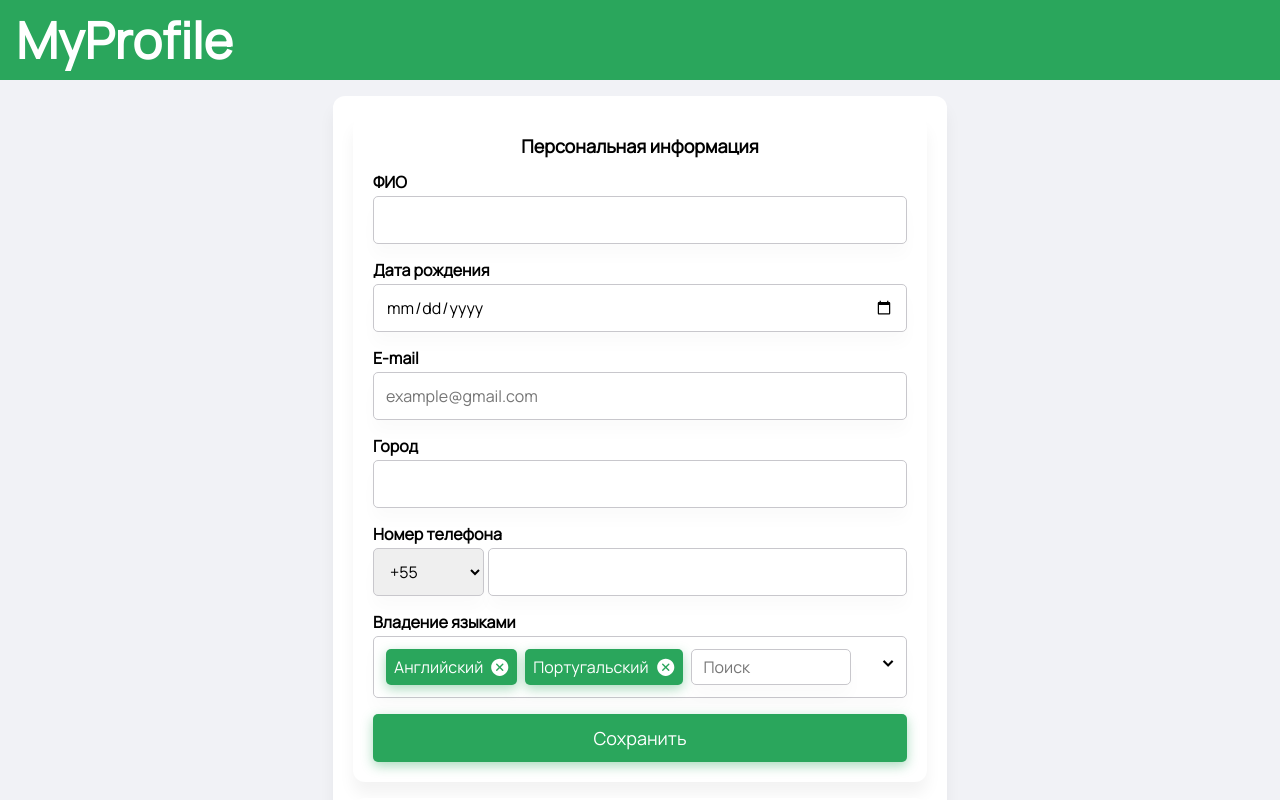
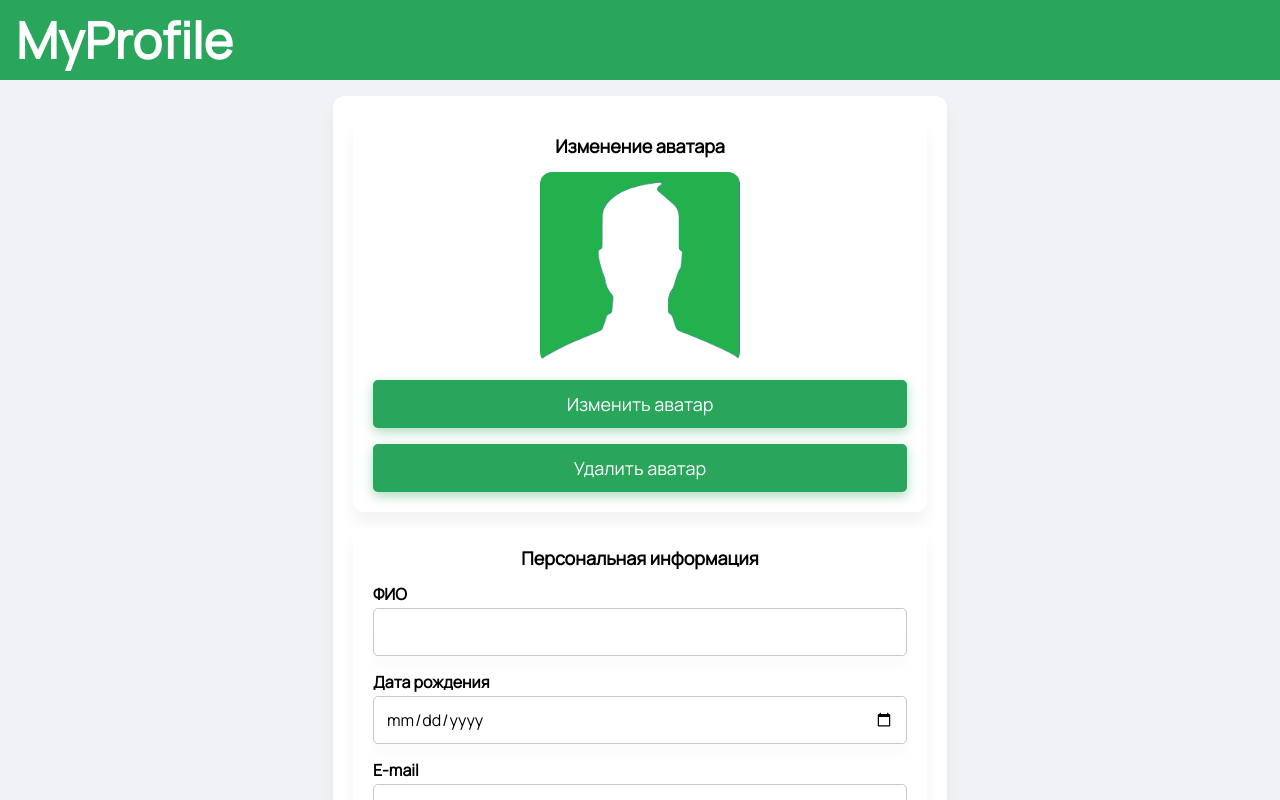
Before and after one commit to AnatolyRrr/EBAC, a Vue app in the folder Vue-profile-page/: page / in a window 1280 px wide. Shown: the top 800 px of the page. Built offline with nearby package versions, Linux system fonts and the light colour scheme.

Commit message:
feat: add ChangeAvatar component

```diff
--- /dev/null
+++ b/Vue-profile-page/src/features/ui/change-avatar/ui/ChangeAvatar.vue
@@ -0,0 +1,123 @@
+<template>
+  <section class="card-layout form avatar">
+    <h3 class="form__title">Изменение аватара</h3>
+
+    <img :src="avatarImageUrl" alt="User avatar" class="avatar__image" />
+
+    <label for="avatar" class="avatar__change">
+      <span class="avatar__change__text"> Изменить аватар </span>
+
+      <input
+        type="file"
+        name="avatar"
+        id="avatar"
+        class="avatar__change__input"
+        @change="onSaveAvatarChange($event)"
+      />
+    </label>
+
+    <BaseButton @click="onRemoveAvatarClick">Удалить аватар</BaseButton>
+
+    <AppAlert
+      :isOpen="isOpenAlert"
+      :status="isError ? 'error' : 'success'"
+      @close="isOpenAlert = false"
+    >
+      {{ alertMessage }}
+    </AppAlert>
+  </section>
+</template>
+
+<script setup lang="ts">
+import { ref } from "vue";
+import { AppAlert, BaseButton } from "@/shared/ui";
+
+const isOpenAlert = ref(false);
+const isError = ref(false);
+const alertMessage = ref("");
+const avatarImageUrl = ref("/AvatarMock.png");
+const timeoutId = ref();
+
+const allowedValues = ref(["jpg", "png"]);
+
+const onSaveAvatarChange = (event: any) => {
+  isError.value = false;
+  const format = event.target.value.slice(-3).toLowerCase();
+
+  if (!allowedValues.value.includes(format) && format !== "peg") {
+    isError.value = true;
+    alertMessage.value = "Можно выбрать только файл изображения";
+  } else {
+    const reader = new FileReader();
+
+    reader.readAsDataURL(event.target.files[0]);
+
+    reader.onload = (e: any) => {
+      avatarImageUrl.value = e.target.result;
+    };
+
+    alertMessage.value = "Аватар сохранен";
+  }
+
+  showAlert();
+};
+
+const onRemoveAvatarClick = () => {
+  isError.value = false;
+  alertMessage.value = "Аватар удален";
+  avatarImageUrl.value = "/AvatarMock.png";
+
+  showAlert();
+};
+
+const showAlert = () => {
+  clearInterval(timeoutId.value);
+
+  isOpenAlert.value = true;
+
+  timeoutId.value = setTimeout(() => {
+    isOpenAlert.value = false;
+  }, 2000);
+};
+</script>
+
+<style scoped lang="scss">
+.avatar {
+  &__image {
+    width: 200px;
+    height: auto;
+    border-radius: 12px;
+    margin: 0 auto;
+  }
+
+  &__change {
+    color: $base-white;
+    background: $main-primary;
+    width: 100%;
+    height: 40px;
+    border: 0;
+    border-radius: 5px;
+    box-shadow: 0 4px 12px rgba(42, 166, 92, 0.4);
+    display: flex;
+    align-items: center;
+    justify-content: center;
+    cursor: pointer;
+
+    @include MIN_1200 {
+      height: 48px;
+    }
+
+    &:hover {
+      background: $base-spanish-viridian;
+    }
+
+    &__text {
+      @include subtitle-one-styles;
+    }
+
+    &__input {
+      display: none;
+    }
+  }
+}
+</style>
--- a/Vue-profile-page/src/features/ui/change-password/ui/ChangePassword.vue
+++ b/Vue-profile-page/src/features/ui/change-password/ui/ChangePassword.vue
@@ -45,13 +45,13 @@ import { ref } from "vue";
 import { useForm } from "vee-validate";
 import { BaseButton, InputGroup, AppAlert } from "@/shared/ui";
 
-export type ChangePasswordFormValue = {
+export type ChangePasswordFormValues = {
   currentPassword: string;
   newPassword: string;
   confirmPassword: string;
 };
 
-const { handleSubmit } = useForm<ChangePasswordFormValue>();
+const { handleSubmit } = useForm<ChangePasswordFormValues>();
 
 const isOpenAlert = ref(false);
 
--- a/Vue-profile-page/src/features/ui/index.ts
+++ b/Vue-profile-page/src/features/ui/index.ts
@@ -1,3 +1,4 @@
 import ChangePassword from "./change-password/ui/ChangePassword.vue";
+import ChangeAvatar from "./change-avatar/ui/ChangeAvatar.vue";
 
-export { ChangePassword };
+export { ChangePassword, ChangeAvatar };
--- a/Vue-profile-page/src/pages/ui/profile-page/ui/ProfilePage.vue
+++ b/Vue-profile-page/src/pages/ui/profile-page/ui/ProfilePage.vue
@@ -2,6 +2,8 @@
   <div class="wrapper">
     <div class="container">
       <main class="container__fill card-layout profile-page">
+        <ChangeAvatar />
+
         <ProfilePersonalInfo />
 
         <ChangePassword />
@@ -12,7 +14,7 @@
 
 <script setup lang="ts">
 import { ProfilePersonalInfo } from "@/widgets/ui";
-import { ChangePassword } from "@/features/ui";
+import { ChangePassword, ChangeAvatar } from "@/features/ui";
 </script>
 
 <style scoped lang="scss">
--- a/Vue-profile-page/src/shared/ui/app-multiselect/ui/AppMultiselect.vue
+++ b/Vue-profile-page/src/shared/ui/app-multiselect/ui/AppMultiselect.vue
@@ -75,6 +75,7 @@ export type OptionType = {
 
 export type MultiselectProps = {
   title: string;
+  name: string;
   required?: boolean;
   initialValues?: SelectedValueType;
   options: OptionType[];
@@ -92,7 +93,7 @@ onMounted(() => {
   }
 });
 
-const { value: formValue, errorMessage } = useField("languages", () => {
+const { value: formValue, errorMessage } = useField(props.name, () => {
   if (props.required && selectedValues.length === 0) {
     return "Поле не может быть пустым";
   }
@@ -263,7 +264,7 @@ const filteredOptions = computed(() => {
       padding: 6px 12px;
 
       &:hover {
-        background: $main-primary;
+        background: $base-spanish-viridian;
         color: $base-white;
       }
 
--- a/Vue-profile-page/src/widgets/ui/profile-personal-info/ui/ProfilePersonalInfo.vue
+++ b/Vue-profile-page/src/widgets/ui/profile-personal-info/ui/ProfilePersonalInfo.vue
@@ -47,6 +47,7 @@
 
       <AppMultiselect
         title="Владение языками"
+        name="languages"
         :options="languages"
         :initialValues="[1, 4]"
       />
@@ -69,9 +70,16 @@ import { ref, reactive } from "vue";
 import { useForm } from "vee-validate";
 import { BaseButton, InputGroup, AppAlert, AppMultiselect } from "@/shared/ui";
 
-export type ChangePersonalInfoFormValue = {};
+export type ChangePersonalInfoFormValues = {
+  username: string;
+  birthday: Date;
+  email: string;
+  city: string;
+  phone: string;
+  languages: (string | number)[];
+};
 
-const { handleSubmit } = useForm<ChangePersonalInfoFormValue>();
+const { handleSubmit } = useForm<ChangePersonalInfoFormValues>();
 
 const isOpenAlert = ref(false);
 
```
Also changed, not shown: Vue-profile-page/public/AvatarMock.png (added).
